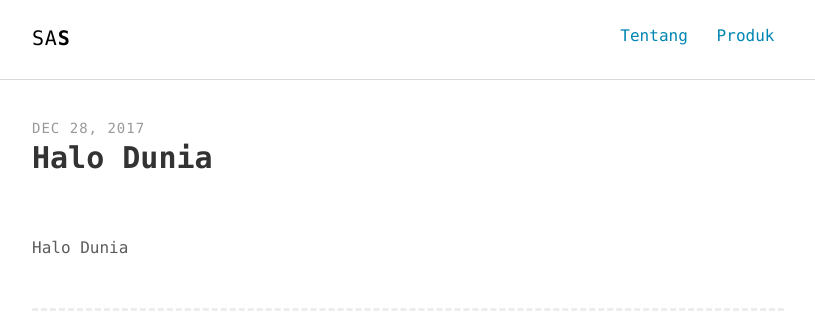
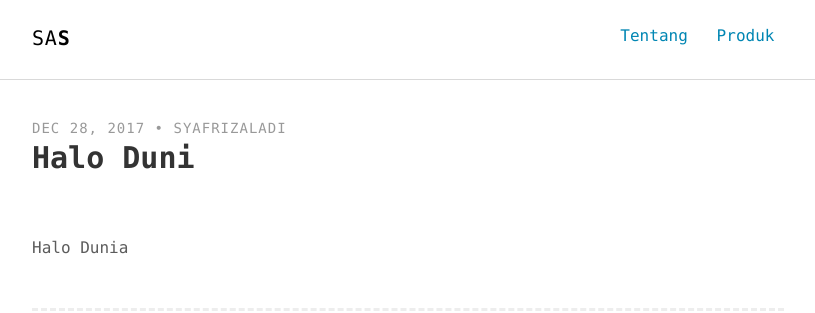
Before and after one commit to syafrizaladi/saktia, a Jekyll site: the page built from _posts/2017-12-28-halo-dunia.md, in a window 1280 px wide. Shown: the top 313 px of the page, without its empty margins (232-1047 px from the left). Built offline with Jekyll 4.4.1, drawn with Linux system fonts in a browser that asks for light colours; our own code applies the rules of GitHub Pages for plain Markdown files; comment, search, counter and statistics services are not loaded; part of the change alters nothing that is shown.

Commit message:
Update 2017-12-28-halo-dunia.md

```diff
--- a/_posts/2017-12-28-halo-dunia.md
+++ b/_posts/2017-12-28-halo-dunia.md
@@ -1 +1,11 @@
+---
+layout: post
+title: "Halo Duni"
+comments: true
+description: "Halo Dunia merupakan post pertama saya"
+keywords: "Post Pertama"
+author: SyafrizalAdi
+---
+
+
 Halo Dunia
```
